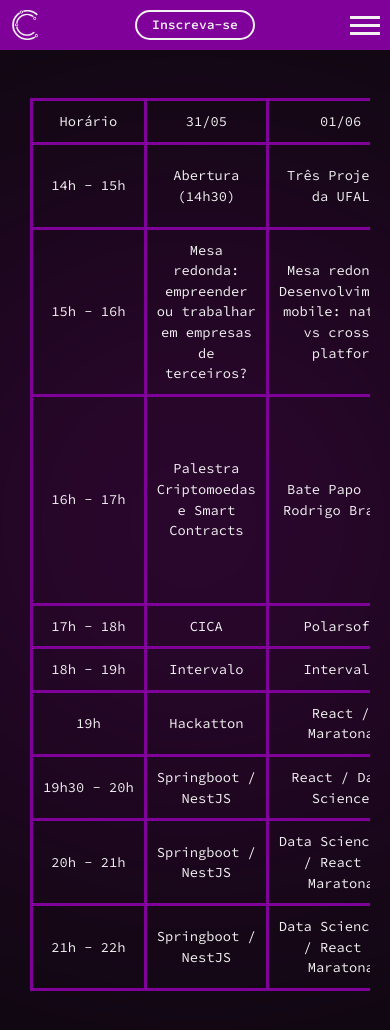
After one commit to JoaoG250/AracompWeb, a Django app: page /cronograma/ in a window 390 px wide. The commit adds this page. Shown: the top 1030 px of the page. Run offline with Django 3.2, Linux system fonts and the light colour scheme; some libraries are stand-ins or nearby versions.

Commit message:
Cronograma criado
- Verificar responsividade

```diff
--- a/aracomp/posts/models.py
+++ b/aracomp/posts/models.py
@@ -7,9 +7,9 @@ from django.utils.crypto import get_random_string
 
 class Post(models.Model):
     OPTIONS_POST_TYPE = [
-        ('P', 'Palestra'),
-        ('H', 'Hackaton'),
-        ('M', 'Minicurso')
+        ('P', 'Palestras'),
+        ('H', 'Hackathon'),
+        ('M', 'Minicursos')
     ]
     post_type = models.CharField('Tipo de Postagem', max_length=1, choices=OPTIONS_POST_TYPE)
     title = models.CharField('Título', max_length=120)
--- /dev/null
+++ b/aracomp/posts/templates/cronograma.html
@@ -0,0 +1,86 @@
+{% extends 'base.html' %}
+{% load static %}
+
+{% block head %}
+<link rel="stylesheet" href="{% static 'node_modules/github-markdown-css/github-markdown.css' %}">
+{% endblock head %}
+
+{% block title %}Cronograma - Aracomp{% endblock title %}
+
+
+{% block content %}
+
+<div class="cronograma">
+    <div class="cronograma__tabela">
+        <table>
+            <tr>
+                <td class="tabela-item">Horário</td>
+                <td>31/05</td>
+                <td>01/06</td>
+                <td>02/06</td>
+            </tr>
+            <tr>
+                <td class="tabela-item">14h - 15h</td>
+                <td>Abertura (14h30)</td>
+                <td>Três Projetos da UFAL</td>
+                <td>Mais Três Projetos da UFAL</td>
+            </tr>
+            <tr>
+                <td class="tabela-item">15h - 16h</td>
+                <td>Mesa redonda: empreender ou trabalhar em empresas de terceiros?</td>
+                <td>Mesa redonda: Desenvolvimento mobile: nativo vs cross-platfor</td>
+                <td>Mesa redonda: soft skills em tecnologia com Rodrigo Apolinário</td>
+            </tr>
+            <tr>
+                <td class="tabela-item">16h - 17h</td>
+                <td>Palestra Criptomoedas e Smart Contracts</td>
+                <td>Bate Papo com Rodrigo Branas</td>
+                <td>Criando design de interfaces e gerando código automático com AdobeXD e o plugin Fireblade</td>
+            </tr>
+            <tr>
+                <td class="tabela-item">17h - 18h</td>
+                <td>CICA</td>
+                <td>Polarsoft</td>
+                <td>PedeAiVai</td>
+            </tr>
+            <tr>
+                <td class="tabela-item">18h - 19h</td>
+                <td>Intervalo</td>
+                <td>Intervalo</td>
+                <td>Intervalo</td>
+            </tr>
+            <tr>
+                <td class="tabela-item">19h</td>
+                <td>Hackatton</td>
+                <td>React / Maratona</td>
+                <td>------</td>
+            </tr>
+            <tr>
+                <td class="tabela-item">19h30 - 20h</td>
+                <td>Springboot / NestJS</td>
+                <td>React / Data Science</td>
+                <td>Apresentação do Hackathon</td>
+            </tr>
+            <tr>
+                <td class="tabela-item">20h - 21h</td>
+                <td>Springboot / NestJS</td>
+                <td>Data Science/ML / React / Maratona</td>
+                <td>Apresentação do Hackathon</td>
+            </tr>
+            <tr>
+                <td class="tabela-item">21h - 22h</td>
+                <td>Springboot / NestJS</td>
+                <td>Data Science/ML / React / Maratona</td>
+                <td>Encerramento / Premiações</td>
+            </tr>
+        </table>
+    </div>
+</div>
+{% endblock content %}
+
+
+{% block footer %}
+<script src="{% static 'node_modules/jquery/dist/jquery.min.js' %}" type="text/javascript"></script>
+<script src="{% static 'node_modules/showdown/dist/showdown.min.js' %}" type="text/javascript"></script>
+<script src="{% static 'js/posts.js' %}" type="text/javascript"></script>
+{% endblock footer %}
--- a/aracomp/posts/templates/index.html
+++ b/aracomp/posts/templates/index.html
@@ -25,7 +25,7 @@
                 <img src="{{ post.image }}" alt="Imagem do post">
             </div>
             <div class="texto">
-                <h1>{{ post.get_post_type_display }}</h1>
+                <h1 class="titulo-postagem">{{ post.get_post_type_display }}</h1>
                 <h2>{{ post.title }}</h2>
                 <div class="markdown-body" style="display: none;">{{ post.description }}</div>
                 <button class="ver-mais-btn" data-target="#content-{{ post.id }}">Ver
--- a/aracomp/posts/urls.py
+++ b/aracomp/posts/urls.py
@@ -4,5 +4,6 @@ from posts import views
 from posts.models import Post
 
 urlpatterns = [
-    path('', views.PostsView.as_view(), name='home')
+    path('', views.PostsView.as_view(), name='home'),
+    path('cronograma/', views.CronogramaView.as_view(), name='cronograma')
 ]
--- a/aracomp/posts/views.py
+++ b/aracomp/posts/views.py
@@ -1,8 +1,11 @@
 from django.shortcuts import render
-from django.views.generic.list import ListView
+from django.views.generic import ListView, TemplateView
 
 from posts.models import Post
 
+
+class CronogramaView(TemplateView):
+    template_name = 'cronograma.html'
 
 class PostsView(ListView):
     template_name = 'index.html'
--- /dev/null
+++ b/aracomp/static/assets/scss/_cronograma.scss
@@ -0,0 +1,61 @@
+@use 'global'as *;
+
+.cronograma {
+    display: flex;
+    align-items: center;
+    justify-content: center;
+
+    padding: 10rem 5rem 10rem 5rem;
+    font-size: 250%;
+}
+
+.cronograma__tabela {
+    padding: 10rem 5rem 10rem 5rem;
+    // table {
+    //     background-color: darken($color: $branco, $amount: 50);
+    //     color: $cor-primaria;
+    // }
+    table,
+    tr,
+    td {
+        border: solid 3px $cor-primaria;
+        text-align: center;
+    }
+
+    .tabela-item {
+        white-space: nowrap;
+    }
+
+    td {
+        padding: 1rem;
+    }
+
+    max-width: $tamanho-site-desktop-1200;
+}
+
+@media only screen and (max-width: 1200px) {
+    .cronograma__tabela {
+        padding: 7rem 3rem 7rem 1rem;
+    }
+}
+
+@media only screen and (max-width: 991px) {
+    .cronograma {
+        justify-content: center;
+        align-items: center;
+        padding: 7.8rem 2rem 4rem 2rem;
+    }
+    .cronograma__tabela {
+        padding: 2rem 1rem 2rem 1rem;
+    }
+}
+
+@media only screen and (max-width: 767px) {
+    .cronograma {
+        font-size: 220%;
+    }
+    .cronograma__tabela {
+        overflow-y: scroll;
+        min-width: 30rem;
+    }
+}
--- a/aracomp/static/assets/scss/_global.scss
+++ b/aracomp/static/assets/scss/_global.scss
@@ -1,33 +1,29 @@
 // VARIAVEIS GLOBAIS
 
 // CORES
-$cor-primaria: #80009A;
-$cor-secundaria: #0B080C;
-$branco: #F2F2F2;
+$cor-primaria: #80009a;
+$cor-secundaria: #0b080c;
+$branco: #f2f2f2;
 
 // TAMANHO DO SITE
-$tamanho-site-desktop: 180rem;
-$tamanho-site-desktop-1600: 148rem;
-$tamanho-site-desktop-1366: 124.6rem;
-$tamanho-site-mobile-1080: 96rem;
-$tamanho-site-mobile-768: 62.8rem;
-$tamanho-site-mobile-360: 32rem;
-
-
+$tamanho-site-desktop-1200: 116rem;
+$tamanho-site-desktop-992: 90rem;
+$tamanho-site-mobile: 70rem;
+$tamanho-site-mobile-360: 30rem;
 
 // FONTE
 
-$fonts-primaria: 'Source Code Pro', monospace;
+$fonts-primaria: "Source Code Pro", monospace;
 
-
-html, body {
+html,
+body {
     font-size: 62.5%;
 }
 
-body{
-    background: url('../img/background.png') center center no-repeat fixed;
+body {
+    background: url("../img/background.png") center center no-repeat fixed;
     -webkit-background-size: cover;
     -moz-background-size: cover;
     -o-background-size: cover;
     background-size: cover;
-  }
+}
--- a/aracomp/static/assets/scss/_homepage.scss
+++ b/aracomp/static/assets/scss/_homepage.scss
@@ -25,7 +24,7 @@
         display: flex;
         flex-direction: row;
         justify-content: space-between;
-        width: $tamanho-site-desktop;
+        width: $tamanho-site-desktop-1200;
     }
 }
 
@@ -232,204 +231,102 @@ b {
 }
 
 // RESPONSIVIDADE
-
-@media only screen and (max-width: 1600px) {
+@media only screen and (max-width: 1200px) {
     // HEADER
 
     .container-header {
+        min-height: 40px;
+
         &__conteudo {
-            width: $tamanho-site-desktop-1600;
+            width: $tamanho-site-desktop-992;
+        }
+    }
+
+    .navbar-home {
+        .container-fluid {
+            a {
+                font-size: 1.4rem;
+                margin: 0 1.6rem 0 1.6rem;
+            }
+        }
+    }
+
+    .navbar-logo {
+        img {
+            width: 3.8rem;
+            height: 3.8rem;
+        }
+    }
+
+    .inscrever {
+        border: solid 2px;
+        border-radius: 10rem;
+        width: 12rem;
+        height: 3rem;
+
+        .navbar-brand {
+            margin: 0 !important;
+            padding: 0 1.6rem 0 1.6rem;
         }
     }
 
     // BODY
 
     .welcome {
-        margin-bottom: 6rem;
+        margin: 7.8rem 0 0 0;
 
         &-conteudo {
-            padding: 1.8rem 0 1.8rem 0;
-            width: $tamanho-site-desktop-1600;
+            padding: 0 0 7rem 0;
+            width: $tamanho-site-desktop-992;
 
             h1 {
-                font-size: 7rem;
-                width: 65rem;
+                font-size: 4rem;
+                margin-right: 3.5rem;
+                width: 55rem;
             }
         }
         img {
-            width: 65rem;
+            width: 45rem;
+            height: 45rem;
         }
     }
 
     // POSTAGENS
+    .linha {
+        width: $tamanho-site-desktop-992/2;
+    }
 
     .material {
-        width: $tamanho-site-desktop-1600;
-
+        width: $tamanho-site-desktop-992;
+        margin: 5rem 0 5rem 0;
         .texto {
-            width: 75rem;
-
-            button {
-                border-radius: 10rem;
-                width: 30rem;
-                height: 6rem;
-
-                font-size: 2.2rem;
-            }
+            width: 45rem;
+            margin: 0 2rem 0 2rem;
         }
 
         img {
-            width: 60rem;
+            width: 45rem;
+        }
+
+        h1 {
+            font-size: 5rem;
+        }
+
+        h2 {
+            font-size: 2.5rem;
+        }
+        ul,
+        ol {
+            font-size: 2rem;
+        }
+
+        p {
+            font-size: 1.8rem;
         }
     }
 }
 
-@media only screen and (max-width: 1366px) {
-    // HEADER
-
-    .container-header {
-        &__conteudo {
-            width: $tamanho-site-desktop-1366;
-        }
-    }
-
-    // BODY
-
-    .welcome {
-        margin-bottom: 6rem;
-
-        &-conteudo {
-            padding: 0;
-            width: $tamanho-site-desktop-1366;
-
-            h1 {
-                font-size: 6.5rem;
-                width: 62rem;
-            }
-        }
-        img {
-            width: 62rem;
-        }
-    }
-
-    // POSTAGENS
-
-    .material {
-        width: $tamanho-site-desktop-1366;
-
-        .texto {
-            width: 55rem;
-
-            button {
-                width: 25rem;
-            }
-        }
-
-        img {
-            width: 55rem;
-        }
-
-        h1 {
-            font-size: 7rem;
-        }
-
-        h2 {
-            font-size: 3rem;
-        }
-        ul,
-        ol {
-            color: $branco;
-            font-size: 2rem;
-        }
-
-        p {
-            color: $branco;
-            font-size: 2.1rem;
-            text-align: justify;
-            text-indent: 4rem;
-        }
-    }
-}
-
-@media only screen and (max-width: 1080px) {
-    // HEADER
-
-    .container-header {
-        &__conteudo {
-            width: $tamanho-site-mobile-1080;
-        }
-    }
-
-    // BODY
-
-    .welcome {
-        justify-content: center;
-        align-items: center;
-        margin: 10rem 0 10rem 0;
-
-        &-conteudo {
-            justify-content: center;
-            align-items: center;
-            flex-direction: column-reverse;
-            padding: 0;
-            width: $tamanho-site-mobile-1080;
-
-            h1 {
-                padding: 10rem 0 10rem 0;
-                text-align: center;
-                font-size: 6.5rem;
-                width: 90rem;
-                margin: 0;
-                font-size: 10rem;
-            }
-        }
-        img {
-            width: 90rem;
-            padding: 10rem 0 10rem 0;
-        }
-    }
-
-    // POSTAGENS
-
-    .material {
-        flex-direction: column;
-        align-items: center;
-        width: $tamanho-site-mobile-1080;
-
-        .texto {
-            width: 85rem;
-
-            button {
-                width: 35rem;
-                height: 7rem;
-                font-size: 4rem;
-            }
-        }
-
-        img {
-            width: 70rem;
-        }
-        h1 {
-            font-size: 10rem;
-        }
-
-        h2 {
-            font-size: 7rem;
-        }
-        ul,
-        ol {
-            font-size: 3.4rem;
-        }
-
-        p {
-            color: $branco;
-            font-size: 3.4rem;
-            text-indent: 6rem;
-        }
-    }
-}
-
-@media only screen and (max-width: 767px) {
+@media only screen and (max-width: 991px) {
     // HEADER
 
     .navbar-logo {
@@ -449,7 +346,7 @@ b {
     .navbar {
         flex-direction: column;
         align-items: center;
-        padding: 2rem 0 1rem 0 !important;
+        padding: 1.4rem 0 1rem 0 !important;
 
         .container-fluid {
             border-top: solid 2px darken($color: $cor-primaria, $amount: 12);
@@ -525,7 +422,7 @@ b {
         }
 
         &__conteudo {
-            width: $tamanho-site-mobile-768;
+            width: $tamanho-site-mobile;
         }
     }
 
@@ -544,79 +441,77 @@ b {
     // BODY
 
     .welcome {
-        margin: 7rem 0 7rem 0;
+        margin: 7.8rem 0 0 0;
 
         &-conteudo {
-            width: $tamanho-site-mobile-768;
+            padding: 4rem 0 5rem 0;
+            width: $tamanho-site-mobile;
 
             h1 {
-                width: 60rem;
-                font-size: 6rem;
+                width: 40rem;
+                font-size: 3.2rem;
             }
         }
+
         img {
-            width: 60rem;
-            padding: 7rem 0 7rem 0;
+            width: 35rem;
+            height: 35rem;
         }
     }
 
     // POSTAGENS
 
     .linha {
-        width: 60rem;
+        width: $tamanho-site-mobile/2;
     }
 
     .material {
-        width: $tamanho-site-mobile-768;
+        width: $tamanho-site-mobile;
 
         .texto {
-            width: 60rem;
+            width: 35rem;
 
             button {
-                width: 25rem;
-                height: 6rem;
-                font-size: 3rem;
-                margin: 5rem 0 5rem 0;
+                width: 10rem;
+                height: 3rem;
+                font-size: 1.4rem;
+                margin: 3rem 0 3rem 0;
             }
         }
 
         img {
-            width: 70rem;
+            width: 35rem;
+            height: 35;
         }
         h1 {
-            font-size: 10rem;
+            font-size: 3rem;
         }
 
         h2 {
-            font-size: 7rem;
+            font-size: 1.8rem;
         }
         ul,
         ol {
-            font-size: 3.4rem;
+            font-size: 2.5rem;
         }
 
         p {
             color: $branco;
-            font-size: 3.4rem;
+            font-size: 1.4rem;
             text-indent: 6rem;
-        }
-    }
-
-    .postagens-conteudo:nth-child(2n) {
-        .material {
-            flex-direction: column;
         }
     }
 }
 
-@media only screen and (max-width: 480px) {
+@media only screen and (max-width: 767px) {
     // HEADER
 
     .container-header {
         padding: 1rem;
 
         &__conteudo {
-            width: $tamanho-site-mobile-360;
+            min-width: $tamanho-site-mobile-360;
+            max-width: $tamanho-site-mobile-360 * 2;
         }
 
         .navbar-logo {
--- a/aracomp/static/assets/scss/style.scss
+++ b/aracomp/static/assets/scss/style.scss
@@ -10,4 +10,6 @@
 
 @import "homepage";
 
+@import "cronograma";
+
 @import "enigmas";
--- a/aracomp/templates/base.html
+++ b/aracomp/templates/base.html
@@ -36,10 +36,10 @@
                                 <a class="navbar-brand ml-3 mr-3" href="{% url 'home' %}">Início</a>
                             </li>
                             <li class="container-fluid">
-                                <a class="navbar-brand" href="#">Participações</a>
+                                <a class="navbar-brand" href="#">Palestrantes</a>
                             </li>
                             <li class="container-fluid">
-                                <a class="navbar-brand" href="#">Cronograma</a>
+                                <a class="navbar-brand" href="{% url 'cronograma' %}">Cronograma</a>
                             </li>
                         </ul>
                     </nav>
```
Also changed, not shown: other parts of aracomp/static/assets/scss/_homepage.scss (+42 -28 lines), aracomp/posts/migrations/0001_initial.py, aracomp/static/assets/css/style.css, 1 other file.
